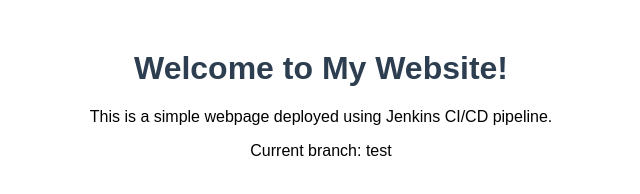
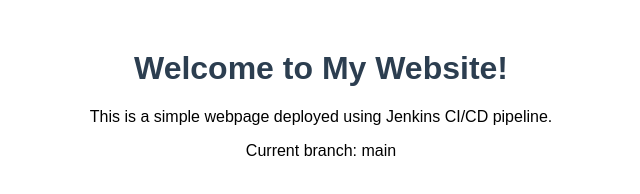
Before and after one commit to MohanRamola/web-deploy, a plain HTML site: page index.html in a window 1280 px wide. Shown: the full height of the page, 319-959 px from the left. Drawn offline with Linux system fonts and the light colour scheme.

Commit message:
Add initial index.html

```diff
--- a/index.html
+++ b/index.html
@@ -16,6 +16,6 @@
 <body>
     <h1>Welcome to My Website!</h1>
     <p>This is a simple webpage deployed using Jenkins CI/CD pipeline.</p>
-    <p>Current branch: test</p>
+    <p>Current branch: main</p>
 </body>
 </html>
```
